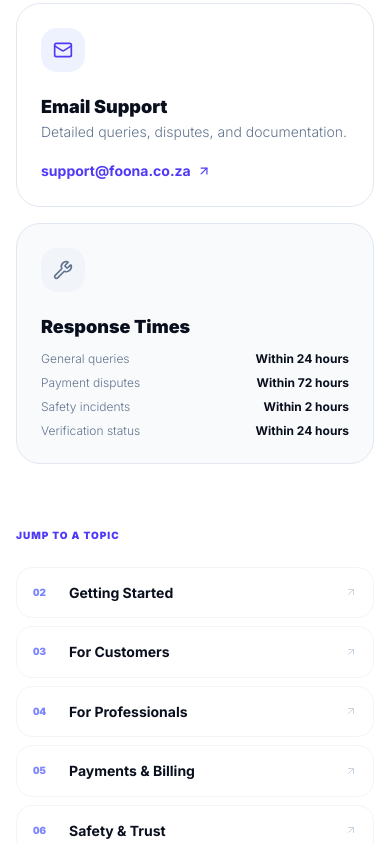
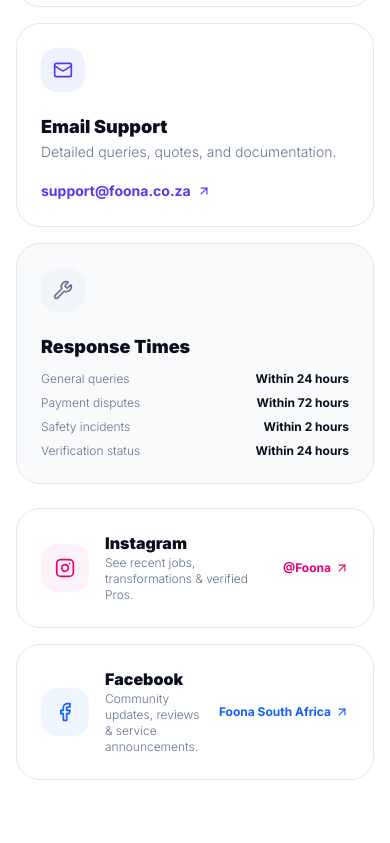
Before and after one commit to SpearmanTech/tydee-website, a Next.js app: page /support in a window 390 px wide. Shown: the part 900-1743 px from the top of the page. Built offline with nearby package versions, Linux system fonts and the light colour scheme; no server answers.

Commit message:
feat(mobile):

```diff
--- a/src/app/layout.tsx
+++ b/src/app/layout.tsx
@@ -6,9 +6,34 @@
 
 const inter = Inter({ subsets: ["latin"] });
 
+// 🚀 1. The God-Tier Meta Tags
 export const metadata: Metadata = {
-  title: "Foona",
-  description: "Premium on-demand service platform.",
+  title: "Foona | Verified Service Professionals & Equipment Rentals",
+  description:
+    "Book verified local professionals instantly. Foona is the premier talent marketplace for real-time service booking, secure escrow payments, and reliable equipment rentals. Get the job done right.",
+  keywords: [
+    "real time booking",
+    "verified service professionals",
+    "talent marketplace",
+    "equipment rental",
+    "instant payments",
+    "Durban professionals",
+    "KZN contractors",
+    "Foona app"
+  ],
+  openGraph: {
+    title: "Foona | Verified Service Professionals & Equipment Rentals",
+    description:
+      "Book verified local professionals instantly. Secure escrow payments and reliable equipment rentals in KwaZulu-Natal.",
+    url: "https://foona.co.za",
+    siteName: "Foona",
+    locale: "en_ZA",
+    type: "website",
+  },
+  robots: {
+    index: true,
+    follow: true,
+  },
 };
 
 export default function RootLayout({
@@ -16,10 +41,45 @@
 }: {
   children: React.ReactNode;
 }) {
+  // 🚀 2. The Technical Schema Markup (Structured Data)
+  // This feeds your marketplace data directly into Google's Knowledge Graph
+  const jsonLd = {
+    "@context": "https://schema.org",
+    "@type": "LocalBusiness",
+    "name": "Foona Technologies",
+    "image": "https://foona.co.za/foona-logo.png",
+    "description": "The premier talent marketplace for real-time service booking, secure escrow payments, and reliable equipment rentals.",
+    "url": "https://foona.co.za",
+    "telephone": "+27699433764", // Support line
+    "address": {
+      "@type": "PostalAddress",
+      "addressLocality": "Durban",
+      "addressRegion": "KwaZulu-Natal",
+      "addressCountry": "ZA"
+    },
+    "areaServed": [
+      "Durban",
+      "eThekwini",
+      "Pinetown",
+      "Umlazi",
+      "Chatsworth",
+      "Phoenix"
+    ],
+    "priceRange": "$$"
+  };
+
   return (
     <html lang="en" className="scroll-smooth">
+      {/* Injecting Schema Markup into the Head */}
+      <head>
+        <script
+          type="application/ld+json"
+          dangerouslySetInnerHTML={{ __html: JSON.stringify(jsonLd) }}
+        />
+      </head>
+
       {/* Mandatory <body> tag.
-          The background color is set to GoQa's signature dark theme.
+          The background color is set to Foona's signature dark theme.
       */}
       <body
         className={`${inter.className} bg-[#050505] text-white antialiased selection:bg-indigo-500 selection:text-white`}
--- a/src/app/support/page.tsx
+++ b/src/app/support/page.tsx
@@ -6,7 +6,9 @@
   CheckCircle2,
   ChevronDown,
   CreditCard,
+  Facebook,
   HelpCircle,
+  Instagram,
   LifeBuoy,
   Mail,
   MessageCircle,
@@ -16,13 +18,19 @@
   Wrench,
   Zap,
 } from "lucide-react";
-import { useState } from "react";
+import { useEffect, useState } from "react";
 
 // ─── Constants ────────────────────────────────────────────────────────────────
 
-const SUPPORT_EMAIL  = "support@foona.co.za";
-const WHATSAPP_URL   = "https://wa.me/27679305784";
-const WHATSAPP_LABEL = "whatsapp";
+const SUPPORT_EMAIL   = "support@foona.co.za";
+const WHATSAPP_URL    = "https://wa.me/27789465946?text=Hi%20Foona%2C%20I%20scanned%20your%20QR%20code%20and%20would%20like%20to%20get%20in%20touch!";
+const WHATSAPP_LABEL  = "+27 78 946 5946";
+
+// Update these two URLs with your exact Facebook & Instagram profile handles:
+const INSTAGRAM_URL   = "https://www.instagram.com/getfoona/";
+const INSTAGRAM_LABEL = "@Foona";
+const FACEBOOK_URL    = "https://web.facebook.com/FoonaInc/";
+const FACEBOOK_LABEL  = "Foona South Africa";
 
 // ─── FAQ Data ─────────────────────────────────────────────────────────────────
 
@@ -194,10 +202,10 @@
 }) {
   const [open, setOpen] = useState(false);
 
-  const border  = dark ? "border-white/10"    : "border-slate-200";
-  const qColor  = dark ? "text-white"          : "text-[#0a0f1e]";
-  const aColor  = dark ? "text-slate-400"      : "text-slate-500";
-  const iconCol = dark ? "text-indigo-400"     : "text-indigo-500";
+  const border  = dark ? "border-white/10"       : "border-slate-200";
+  const qColor  = dark ? "text-white"            : "text-[#0a0f1e]";
+  const aColor  = dark ? "text-slate-400"        : "text-slate-500";
+  const iconCol = dark ? "text-indigo-400"       : "text-indigo-500";
   const hoverBg = dark ? "hover:bg-white/[0.03]" : "hover:bg-indigo-50/40";
 
   return (
@@ -244,7 +252,6 @@
   const ghostNum = dark ? "text-white/[0.025]" : "text-indigo-500/[0.06]";
   const label    = dark ? "text-indigo-400"    : "text-indigo-600";
   const heading  = dark ? "text-white"         : "text-[#0a0f1e]";
-  const dividerBg = dark ? "bg-white/10"       : "bg-slate-200";
   const bg       = dark ? "bg-[#050505]"       : "bg-white";
 
   return (
@@ -269,7 +276,7 @@
 
           {/* Section label + title */}
           <div className="mb-10 md:mb-14 relative">
-            <div className={`flex items-center gap-3 mb-4`}>
+            <div className="flex items-center gap-3 mb-4">
               <div
                 className={`p-2 rounded-xl ${dark ? "bg-indigo-500/20" : "bg-indigo-50"}`}
               >
@@ -311,6 +318,19 @@
 // ─── Page ─────────────────────────────────────────────────────────────────────
 
 export default function SupportPage() {
+  // Smooth scroll when arriving via QR code hash (#contact-channels)
+  useEffect(() => {
+    if (typeof window !== "undefined" && window.location.hash) {
+      const targetId = window.location.hash.substring(1);
+      const element = document.getElementById(targetId);
+      if (element) {
+        setTimeout(() => {
+          element.scrollIntoView({ behavior: "smooth", block: "start" });
+        }, 150);
+      }
+    }
+  }, []);
+
   // Contact form state
   const [form, setForm] = useState({
     name: "", email: "", category: "", message: "",
@@ -397,8 +417,8 @@
         </div>
       </section>
 
-      {/* ── Section 01 — Contact Channels (white) ────────────────────────── */}
-      <section id="contact-channels" className="relative bg-white px-4 md:px-6 py-20 md:py-28 overflow-hidden">
+      {/* ── Section 01 — Contact Channels (white) — QR CODE TARGET ───────── */}
+      <section id="contact-channels" className="scroll-mt-8 relative bg-white px-4 md:px-6 py-20 md:py-28 overflow-hidden">
         <div className="max-w-7xl mx-auto">
           <motion.div
             initial={{ opacity: 0, y: 24 }}
@@ -430,14 +450,14 @@
               <div className="mt-5 h-[3px] w-12 bg-indigo-500 rounded-full" />
             </div>
 
-            {/* Channel cards */}
-            <div className="grid sm:grid-cols-3 gap-4 max-w-4xl mb-16">
+            {/* Primary Contact Channel Cards (WhatsApp, Email, Response Times) */}
+            <div className="grid sm:grid-cols-3 gap-4 max-w-4xl mb-6">
               {/* WhatsApp */}
               <a
                 href={WHATSAPP_URL}
                 target="_blank"
                 rel="noopener noreferrer"
-                className="group flex flex-col justify-between p-6 md:p-8 rounded-3xl border border-slate-200 hover:border-indigo-500/40 hover:bg-indigo-50/40 transition-all"
+                className="group flex flex-col justify-between p-6 md:p-8 rounded-3xl border border-slate-200 hover:border-emerald-500/40 hover:bg-emerald-50/30 transition-all"
               >
                 <div className="p-3 rounded-2xl bg-emerald-50 w-fit mb-6">
                   <MessageCircle size={20} className="text-emerald-600" />
@@ -447,7 +467,7 @@
                     WhatsApp
                   </p>
                   <p className="text-slate-500 text-sm font-light mb-4">
-                    Chat with us directly for urgent queries.
+                    Chat with us directly for urgent queries or bookings.
                   </p>
                   <span className="inline-flex items-center gap-1.5 text-emerald-600 font-bold text-sm group-hover:gap-2.5 transition-all">
                     {WHATSAPP_LABEL}
@@ -469,7 +489,7 @@
                     Email Support
                   </p>
                   <p className="text-slate-500 text-sm font-light mb-4">
-                    Detailed queries, disputes, and documentation.
+                    Detailed queries, quotes, and documentation.
                   </p>
                   <span className="inline-flex items-center gap-1.5 text-indigo-600 font-bold text-sm group-hover:gap-2.5 transition-all">
                     {SUPPORT_EMAIL}
@@ -489,9 +509,9 @@
                   </p>
                   <ul className="space-y-2 mt-3">
                     {[
-                      { label: "General queries",    time: "Within 24 hours" },
-                      { label: "Payment disputes",   time: "Within 72 hours" },
-                      { label: "Safety incidents",   time: "Within 2 hours"  },
+                      { label: "General queries",     time: "Within 24 hours" },
+                      { label: "Payment disputes",    time: "Within 72 hours" },
+                      { label: "Safety incidents",    time: "Within 2 hours"  },
                       { label: "Verification status", time: "Within 24 hours" },
                     ].map((row) => (
                       <li key={row.label} className="flex items-start justify-between gap-4">
@@ -502,6 +522,61 @@
                   </ul>
                 </div>
               </div>
+            </div>
+
+            {/* Social Media Channels (Instagram & Facebook) */}
+            <div className="grid sm:grid-cols-2 gap-4 max-w-4xl mb-16">
+              {/* Instagram */}
+              <a
+                href={INSTAGRAM_URL}
+                target="_blank"
+                rel="noopener noreferrer"
+                className="group flex items-center justify-between p-6 rounded-3xl border border-slate-200 hover:border-pink-500/40 hover:bg-pink-50/30 transition-all"
+              >
+                <div className="flex items-center gap-4">
+                  <div className="p-3.5 rounded-2xl bg-pink-50 text-pink-600 shrink-0">
+                    <Instagram size={20} />
+                  </div>
+                  <div>
+                    <p className="font-black text-[#0a0f1e] text-base leading-tight mb-0.5">
+                      Instagram
+                    </p>
+                    <p className="text-slate-500 text-xs font-light">
+                      See recent jobs, transformations & verified Pros.
+                    </p>
+                  </div>
+                </div>
+                <span className="inline-flex items-center gap-1 text-pink-600 font-bold text-xs sm:text-sm shrink-0 ml-4 group-hover:translate-x-0.5 transition-transform">
+                  {INSTAGRAM_LABEL}
+                  <ArrowUpRight size={14} />
+                </span>
+              </a>
+
+              {/* Facebook */}
+              <a
+                href={FACEBOOK_URL}
+                target="_blank"
+                rel="noopener noreferrer"
+                className="group flex items-center justify-between p-6 rounded-3xl border border-slate-200 hover:border-blue-600/40 hover:bg-blue-50/40 transition-all"
+              >
+                <div className="flex items-center gap-4">
+                  <div className="p-3.5 rounded-2xl bg-blue-50 text-blue-600 shrink-0">
+                    <Facebook size={20} />
+                  </div>
+                  <div>
+                    <p className="font-black text-[#0a0f1e] text-base leading-tight mb-0.5">
+                      Facebook
+                    </p>
+                    <p className="text-slate-500 text-xs font-light">
+                      Community updates, reviews & service announcements.
+                    </p>
+                  </div>
+                </div>
+                <span className="inline-flex items-center gap-1 text-blue-600 font-bold text-xs sm:text-sm shrink-0 ml-4 group-hover:translate-x-0.5 transition-transform">
+                  {FACEBOOK_LABEL}
+                  <ArrowUpRight size={14} />
+                </span>
+              </a>
             </div>
 
             {/* Quick nav to FAQ sections */}
@@ -719,7 +794,6 @@
                         <Send size={15} />
                         Send Message
                       </button>
-
                     </div>
                   </motion.form>
                 )}
@@ -740,7 +814,25 @@
               Durban, KwaZulu-Natal · South Africa
             </p>
           </div>
-          <div className="flex flex-col sm:flex-row items-start sm:items-center gap-4 sm:gap-8">
+          <div className="flex flex-wrap items-center gap-6 sm:gap-8">
+            <a
+              href={INSTAGRAM_URL}
+              target="_blank"
+              rel="noopener noreferrer"
+              className="inline-flex items-center gap-1.5 text-slate-500 hover:text-white text-sm font-medium transition-colors"
+            >
+              <Instagram size={14} />
+              Instagram
+            </a>
+            <a
+              href={FACEBOOK_URL}
+              target="_blank"
+              rel="noopener noreferrer"
+              className="inline-flex items-center gap-1.5 text-slate-500 hover:text-white text-sm font-medium transition-colors"
+            >
+              <Facebook size={14} />
+              Facebook
+            </a>
             <a
               href={`mailto:${SUPPORT_EMAIL}`}
               className="inline-flex items-center gap-2 text-slate-500 hover:text-white text-sm font-medium transition-colors"
```
